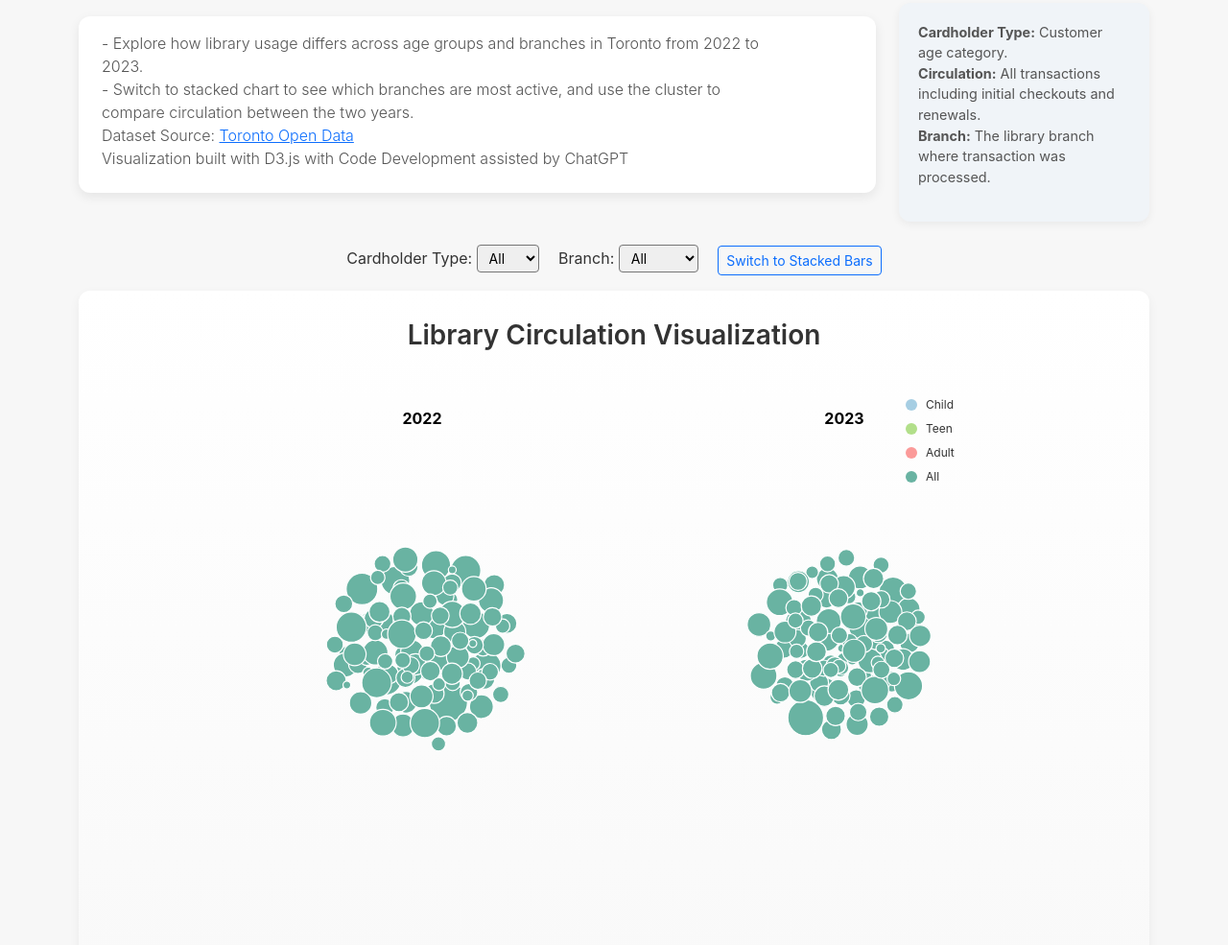
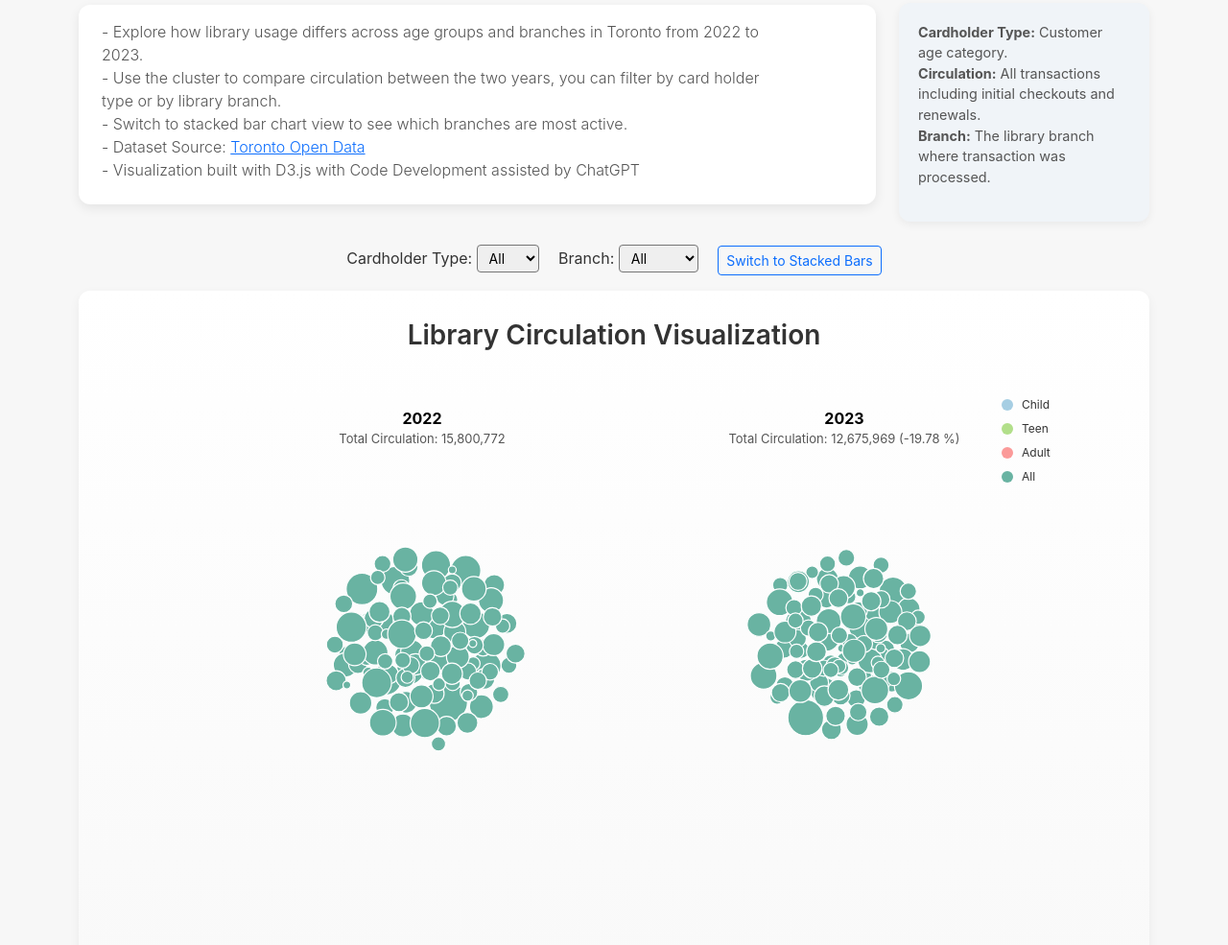
Before and after one commit to Kelleou/A4, a plain HTML site: page index.html in a window 1280 px wide. Shown: the part 159-1144 px from the top of the page at 96% size. Drawn offline with nearby package versions, Linux system fonts and the light colour scheme; animation ran at ten frames a second.

Commit message:
more bug fixes

```diff
--- a/css/style.css
+++ b/css/style.css
@@ -46,11 +46,6 @@ header h1 {
   line-height: 1.5;
 }
 
-.story-card:hover {
-  transform: translateY(-2px);
-  box-shadow: 0 6px 16px rgba(0,0,0,0.12);
-}
-
 .info-box {
   background-color: #f0f4f8;
   border-radius: 12px;
@@ -62,11 +57,6 @@ header h1 {
   transition: transform 0.2s, box-shadow 0.3s;
 }
 
-.info-box:hover {
-  transform: translateY(-2px);
-  box-shadow: 0 6px 14px rgba(0,0,0,0.1);
-}
-
 .controls {
   text-align: center;
   margin-bottom: 1rem;
@@ -76,10 +66,6 @@ header h1 {
   transition: background-color 0.3s, transform 0.2s;
 }
 
-.controls button:hover {
-  background-color: #004aad;
-  transform: scale(1.05);
-}
 
 select.form-select {
   display: inline-block;
--- a/index.html
+++ b/index.html
@@ -33,17 +33,18 @@
             <p class="lead mb-2">
               - Explore how library usage differs across age groups and branches
               in Toronto from 2022 to 2023. <br />
-              - Switch to stacked chart to see which branches are most active, and
-              use the cluster to compare circulation between the two years.
+              - Use the cluster to compare circulation between the two years, you can filter by card holder type or by library branch.
               <br />
-              Dataset Source:
+              - Switch to stacked bar chart view to see which branches are most active.
+              <br />
+              - Dataset Source:
               <a
                 href="https://open.toronto.ca/dataset/library-circulation-by-cardholder-type/"
               >
                 Toronto Open Data
               </a>
               <br/>
-              Visualization built with D3.js with Code Development assisted by ChatGPT
+              - Visualization built with D3.js with Code Development assisted by ChatGPT
             </p>
           </div>
         </div>
--- a/js/main.js
+++ b/js/main.js
@@ -38,20 +38,24 @@ d3.csv("data/library-circulation-by-cardholder-type.csv").then(data => {
       .text(b);
   });
 
+  // initialize the visualization
   updateVis("All", "All");
 
+  // select card holder type
   d3.select("#type-select").on("change", function () {
     const type = this.value;
     const branch = d3.select("#branch-select").property("value");
     updateVis(type, branch);
   });
 
+  // select branch
   d3.select("#branch-select").on("change", function () {
     const type = d3.select("#type-select").property("value");
     const branch = this.value;
     highlightBranch(branch);
   });
 
+  // switch between views
   d3.select("#toggle-view").on("click", () => {
     viewMode = viewMode === "cluster" ? "stacked" : "cluster";
     const type = d3.select("#type-select").property("value");
@@ -65,7 +69,6 @@ d3.csv("data/library-circulation-by-cardholder-type.csv").then(data => {
 let clusterData = null;
 let clusterNodes = null;
 
-
 function updateVis(selectedType = "All", selectedBranch = "All") {
   let filtered = allData;
   if (selectedType !== "All") {
@@ -75,6 +78,7 @@ function updateVis(selectedType = "All", selectedBranch = "All") {
   svg.selectAll(".layer").remove();
   svg.selectAll(".legend").remove();
   svg.selectAll(".year-label").remove();
+  svg.selectAll(".total-label").remove();
   svg.selectAll(".node").remove();
   svg.selectAll(".x-axis").remove();
   svg.selectAll(".y-axis").remove();
@@ -179,7 +183,27 @@ function updateVis(selectedType = "All", selectedBranch = "All") {
       .attr("font-size", "16px")
       .attr("font-weight", "bold")
       .text(d => d);
+    const totalByYear = {
+      "2022": d3.sum(filtered.filter(d => d.Year === '2022'), d => d.Circulation),
+      "2023": d3.sum(filtered.filter(d => d.Year === '2023'), d => d.Circulation)
+    };
+    console.log(filtered);
+    console.log(totalByYear);
+    const diff = totalByYear["2023"] - totalByYear["2022"];
+    let pct = totalByYear["2022"] > 0 ? (diff / totalByYear["2022"]) * 100 : 0;
+    pct = Math.round(pct * 100) / 100;
 
+    svg.selectAll(".total-label")
+      .data(["2022", "2023"])
+      .enter()
+      .append("text")
+      .attr("class", "total-label")
+      .attr("x", d => d === "2022" ? width / 4 : (3 * width) / 4)
+      .attr("y", 40)
+      .attr("text-anchor", "middle")
+      .attr("font-size", "13px")
+      .attr("fill", "#555")
+      .text(d => d === "2022" ? `Total Circulation: ${d3.format(",")(totalByYear[d])}` : `Total Circulation: ${d3.format(",")(totalByYear[d])} (${pct} %)`);
     drawLegend(colorScale);
 
     highlightBranch(selectedBranch);
@@ -224,7 +248,7 @@ function updateVis(selectedType = "All", selectedBranch = "All") {
       .range([50, width - 50])
       .padding(0.2);
 
-    const yScale = d3.scaleSqrt()
+    const yScale = d3.scaleLinear()
       .domain([0, d3.max(stackData, d => d.Child + d.Teen + d.Adult)])
       .range([height - 50, 50]);
 
@@ -278,7 +302,6 @@ function highlightBranch(selectedBranch) {
       return d.BranchCode === selectedBranch ? 1 : 0.25;
     });
 
-  tooltip.transition().duration(100).style("opacity", 0);
   svg.selectAll(".annotation").remove();
 
   if (selectedBranch === "All") return;
@@ -306,18 +329,16 @@ function highlightBranch(selectedBranch) {
     const n2022 = nodesData.find(d => d.Year === "2022");
     const n2023 = nodesData.find(d => d.Year === "2023");
 
-
     svg.append("text")
       .attr("class", "annotation")
       .attr("x", (n2022.x + n2023.x) / 2)
       .attr("y", (n2022.y + n2023.y) / 2 - 10)
       .attr("text-anchor", "middle")
-      .attr("font-size", "13px")
+      .attr("font-size", "16px")
       .attr("font-weight", "bold")
       .attr("fill", pct < 0 ? "red" : "green")
       .text(`${pct.toFixed(1)}% ${pct < 0 ? "Ciculation Decrease Compared to 2022" : "Ciculation Increase Compared to 2022"}`);
   }
-
 
 }
 
@@ -328,7 +349,7 @@ function drawLegend(colorScale) {
     .enter()
     .append("g")
     .attr("class", "legend")
-    .attr("transform", (d, i) => `translate(${width - 150}, ${i * 25})`);
+    .attr("transform", (d, i) => `translate(${width - 50}, ${i * 25})`);
 
   legend.append("circle")
     .attr("r", 6)
@@ -345,8 +366,5 @@ function updateTitle(viewMode, type = "All", branch = "All") {
   let baseTitle = viewMode === "cluster"
     ? "Library Circulation by Year"
     : "Top 10 Most Active Branches";
-
-  if (type !== "All") baseTitle += ` — ${type}`;
-  if (branch !== "All") baseTitle += ` @ ${branch}`;
   title.textContent = baseTitle;
 }
```
